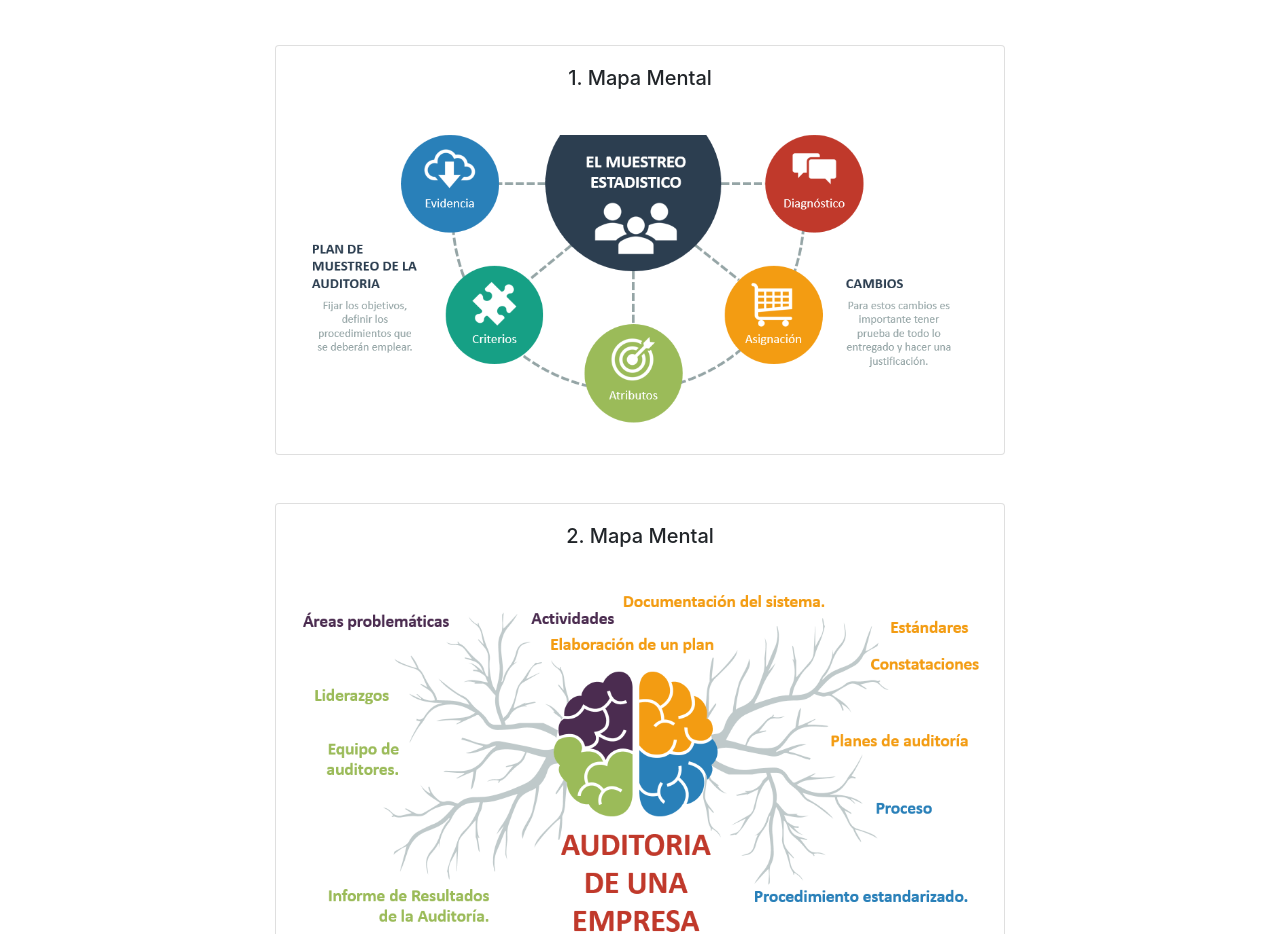
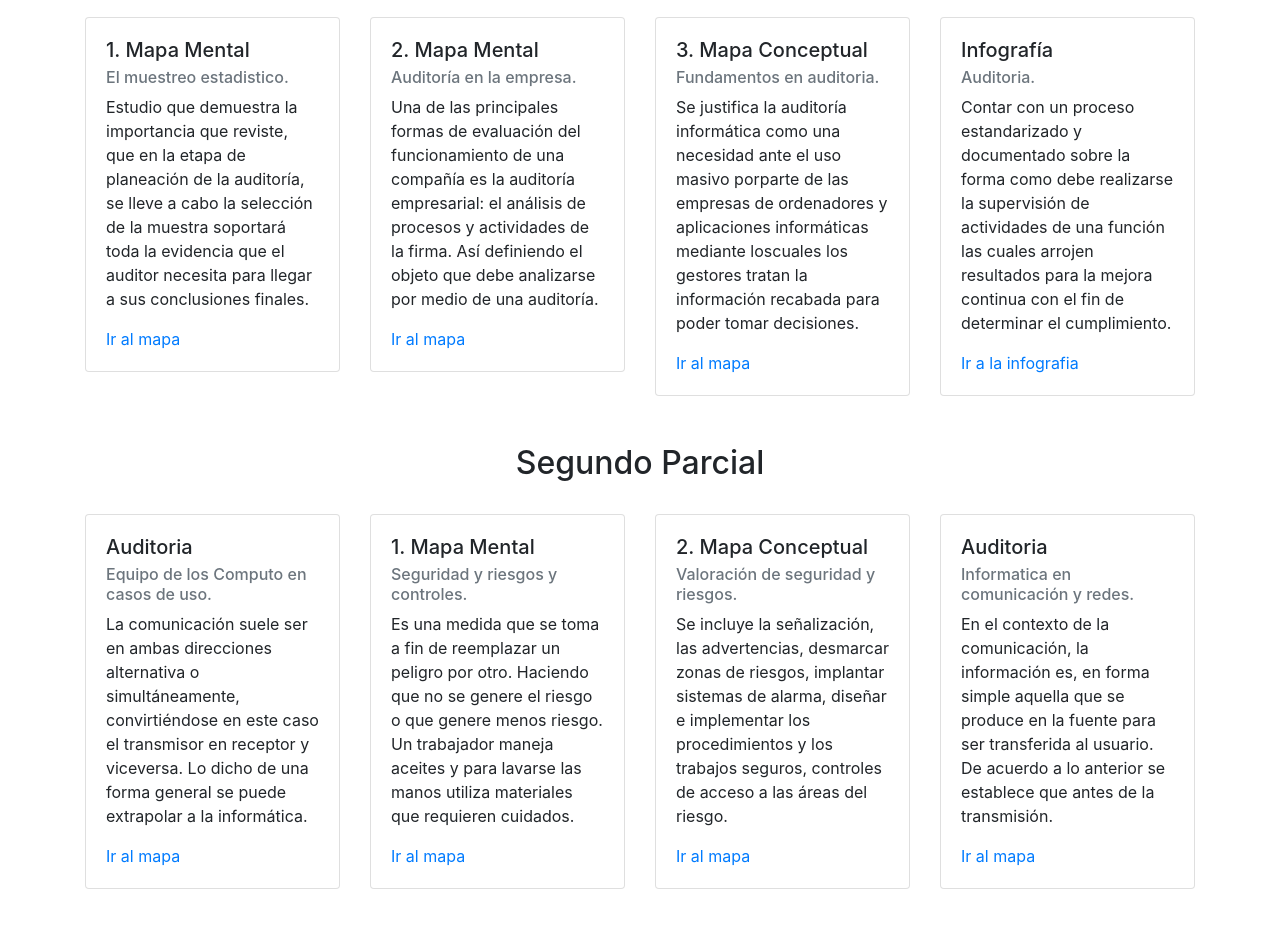
Before and after one commit to AiledVnc/AuditoriaSistemas, a plain HTML site: page index.html in a window 1280 px wide. Shown: the part 494-1428 px from the top of the page. Drawn offline with nearby package versions, Linux system fonts and the light colour scheme.

Commit message:
Se agregaron las nuevas secciones

```diff
--- a/index.html
+++ b/index.html
@@ -17,33 +17,31 @@
       <br />
       <div class="row">
         <div class="col-sm"></div>
-
         <div class="col-sm">
           <div class="mb-2 bg-dark text-white">
             <h1 class="text-center">Blog de Auditoría de Sistemas</h1>
             <br />
           </div>
         </div>
-
-        <div class="col-sm">
-          <div class="row">
-            <div class="col-sm">
-              <br />
-              <a href="#idMapaUno" class="stretched-link">Mapas</a>
-            </div>
-            <div class="col-sm">
-              <br />
-              <a href="#infografia" class="stretched-link">Infografía</a>
-            </div>
-          </div>
-        </div>
+        <div class="col-sm"></div>
       </div>
     </section>
     <section>
       <br />
       <div class="container">
         <div class="row">
-          <div class="col-sm">
+          <div class="col text-center">
+            <br>
+            <h2>Primer Parcial / Segundo Parcial</h2><br>
+            <p class="lead">Este Blog incluye la información, mapas e infografía vistas en clase.</p>
+            <p class="lead">El primer parcial incluye 3 mapas y 1 infografia.</p>
+            <p class="lead">El segundo parcial incluye 2 mapas y 2 infografias.</p>
+            <br>
+            <h2>Primer Parcial</h2><br>
+          </div>
+        </div>
+        <div class="row">
+          <div class="col">
             <div class="card">
               <div class="card-body">
                 <h5 class="card-title">1. Mapa Mental</h5>
@@ -63,7 +61,7 @@
             </div>
             <br />
           </div>
-          <div class="col-sm">
+          <div class="col">
             <div class="card">
               <div class="card-body">
                 <h5 class="card-title">2. Mapa Mental</h5>
@@ -80,12 +78,12 @@
             </div>
             <br />
           </div>
-          <div class="col-sm">
+          <div class="col">
             <div class="card">
               <div class="card-body">
                 <h5 class="card-title">3. Mapa Conceptual</h5>
                 <h6 class="card-subtitle mb-2 text-muted">
-                  Fundamentos en auditoria informática.
+                  Fundamentos en auditoria.
                 </h6>
                 <p class="card-text">
                   Se justifica la auditoría informática como una necesidad ante el uso masivo porparte de las
@@ -93,6 +91,99 @@
                   la información recabada para poder tomar decisiones.
                 </p>
                 <a href="#idMapaTres" class="card-link">Ir al mapa</a>
+              </div>
+            </div>
+            <br />
+          </div>
+          <div class="col">
+            <div class="card">
+              <div class="card-body">
+                <h5 class="card-title">Infografía</h5>
+                <h6 class="card-subtitle mb-2 text-muted">
+                  Auditoria.
+                </h6>
+                <p class="card-text">
+                  Contar con un proceso estandarizado y documentado sobre la forma como debe realizarse
+                  la supervisión de actividades de una función las cuales arrojen resultados para
+                  la mejora continua con el fin de determinar el cumplimiento.
+                </p>
+                <a href="#infografia-primer-parcial" class="card-link">Ir a la infografia</a>
+              </div>
+            </div>
+            <br />
+          </div>
+        </div>
+        <div class="row">
+          <div class="col text-center">
+            <br>
+            <h2>Segundo Parcial</h2><br>
+          </div>
+        </div>
+        <div class="row">
+          <div class="col">
+            <div class="card">
+              <div class="card-body">
+                <h5 class="card-title">Auditoria</h5>
+                <h6 class="card-subtitle mb-2 text-muted">
+                  Equipo de los Computo en casos de uso.
+                </h6>
+                <p class="card-text">
+                  La comunicación suele ser en ambas direcciones alternativa o simultáneamente,
+                  convirtiéndose en este caso el transmisor en receptor y viceversa. Lo dicho
+                  de una forma general se puede extrapolar a la informática.
+                </p>
+                <a href="#" class="card-link">Ir al mapa</a>
+              </div>
+            </div>
+            <br />
+          </div>
+          <div class="col">
+            <div class="card">
+              <div class="card-body">
+                <h5 class="card-title">1. Mapa Mental</h5>
+                <h6 class="card-subtitle mb-2 text-muted">
+                  Seguridad y riesgos y controles.
+                </h6>
+                <p class="card-text">
+                  Es una medida que se toma a fin de reemplazar un peligro por otro. Haciendo que no
+                  se genere el riesgo o que genere menos riesgo. Un trabajador maneja aceites y para
+                  lavarse las manos utiliza materiales que requieren cuidados.
+                </p>
+                <a href="#" class="card-link">Ir al mapa</a>
+              </div>
+            </div>
+            <br />
+          </div>
+          <div class="col">
+            <div class="card">
+              <div class="card-body">
+                <h5 class="card-title">2. Mapa Conceptual</h5>
+                <h6 class="card-subtitle mb-2 text-muted">
+                  Valoración de seguridad y riesgos.
+                </h6>
+                <p class="card-text">
+                  Se incluye la señalización, las advertencias, desmarcar zonas de riesgos, implantar
+                  sistemas de alarma, diseñar e implementar los procedimientos y los trabajos seguros,
+                  controles de acceso a las áreas del riesgo.
+                </p>
+                <a href="#" class="card-link">Ir al mapa</a>
+              </div>
+            </div>
+            <br />
+          </div>
+          <div class="col">
+            <div class="card">
+              <div class="card-body">
+                <h5 class="card-title">Auditoria</h5>
+                <h6 class="card-subtitle mb-2 text-muted">
+                  Informatica en comunicación y redes.
+                </h6>
+                <p class="card-text">
+                  En el contexto de la comunicación, la información es, en forma simple aquella que se
+                  produce en la fuente para ser transferida al usuario. De acuerdo a lo anterior se
+                  establece que antes de la transmisión.
+                </p>
+                <a href="#" class="card-link">Ir al mapa</a>
               </div>
             </div>
             <br />
@@ -108,7 +199,7 @@
           <div class="col-8">
             <div class="card">
               <div class="card-body">
-                <h5 id="idMapaUno" class="card-title text-center">1. Mapa Mental</h5>
+                <h5 id="idMapaUno" class="card-title text-center">1. Mapa Mental (Primer Parcial)</h5>
                 <br />
                 <img class="card-img-top" src="img/MapaMuestreo.png" alt="Mapa Mental">
                 <br />
@@ -128,7 +219,7 @@
           <div class="col-8">
             <div class="card">
               <div class="card-body">
-                <h5 id="idMapaDos" class="card-title text-center">2. Mapa Mental</h5>
+                <h5 id="idMapaDos" class="card-title text-center">2. Mapa Mental (Primer Parcial)</h5>
                 <br />
                 <img class="card-img-top" src="img/MapaAditoria.png" alt="Mapa Mental">
                 <br />
@@ -148,7 +239,7 @@
           <div class="col-8">
             <div class="card">
               <div class="card-body">
-                <h5 id="idMapaTres" class="card-title text-center">3. Mapa Conceptual</h5>
+                <h5 id="idMapaTres" class="card-title text-center">3. Mapa Conceptual (Primer Parcial)</h5>
                 <br />
                 <img class="card-img-top" src="img/MapaAuditoriaInformatica.png" alt="Mapa Mental">
                 <br />
@@ -168,7 +259,7 @@
           <div class="col-8">
             <div class="card">
               <div class="card-body">
-                <h5 id="infografia" class="card-title text-center">Infografía</h5>
+                <h5 id="infografia-primer-parcial" class="card-title text-center">Infografía (Primer Parcial)</h5>
                 <br />
                 <img class="card-img-top" src="img/infografia.png" alt="Infografía">
                 <br />
```
